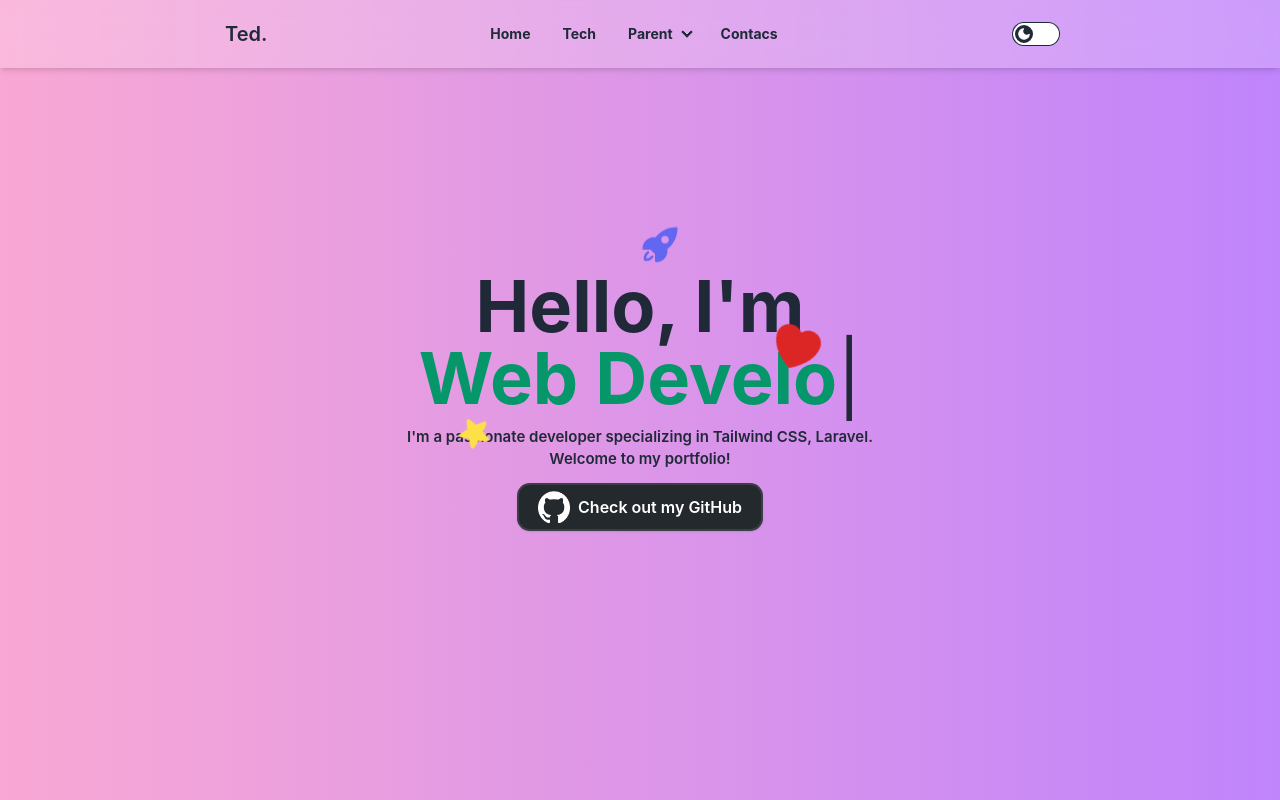
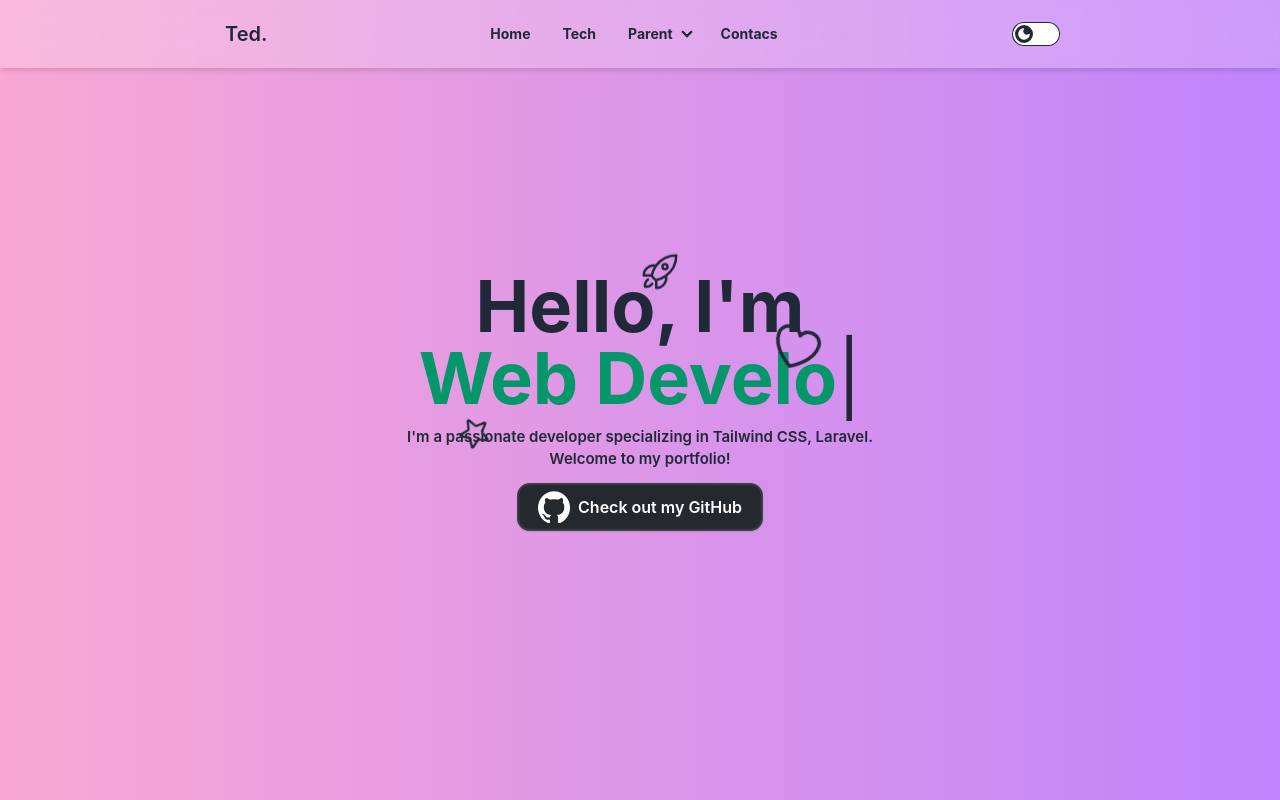
Before and after one commit to teddynanta/vue-project, a Vue app: page / in a window 1280 px wide. Shown: the top 800 px of the page. Built offline with nearby package versions, Linux system fonts and the light colour scheme.

Commit message:
change icon color

```diff
--- a/src/components/layouts/HeroSection.vue
+++ b/src/components/layouts/HeroSection.vue
@@ -1,6 +1,6 @@
 <script>
 import GithubButton from '../partials/GithubButton.vue';
-import { RocketLaunchIcon, StarIcon, HeartIcon } from '@heroicons/vue/24/solid';
+import { RocketLaunchIcon, StarIcon, HeartIcon } from '@heroicons/vue/24/outline';
 
 export default {
   components: {
@@ -61,13 +61,15 @@ export default {
 };
 </script>
 
+  left: 50%; /* Adjust horizontal position */
+  top: 30%; /* Adjust vertical position */
 <template>
   <div class="hero min-h-screen bg-gradient-to-r from-pink-300 to-purple-400 dark:from-gray-900 dark:to-purple-900">
     <div class="hero-content text-center">
       <div class="max-w-2xl">
-        <RocketLaunchIcon class="floating-rocket absolute h-10 w-10 text-indigo-500"/>
-        <StarIcon class="floating-star absolute h-9 w-9 text-yellow-300"/>
-        <HeartIcon class="floating-heart absolute h-14 w-14 text-red-600"/>
+        <RocketLaunchIcon class="floating-rocket absolute top-1/3 left-2/4 h-10 w-10 text-base-content"/>
+        <StarIcon class="floating-star absolute h-9 w-9 text-base-content"/>
+        <HeartIcon class="floating-heart absolute h-14 w-14 text-base-content"/>
           <h1 class="text-7xl font-bold text-base-content dark:text-gray-100 text-wrap">
             Hello, I'm <br> <span class="text-emerald-600 dark:text-red-500 font-bold">{{ displayedText }}</span><span class="blinking-cursor">|</span>
           </h1>
@@ -112,8 +114,6 @@ export default {
 
 .floating-rocket {
   animation: floatRocket 3s ease-in-out infinite; /* Adjust duration as needed */
-  left: 50%; /* Adjust horizontal position */
-  top: 30%; /* Adjust vertical position */
 }
 
 .floating-star {
```
